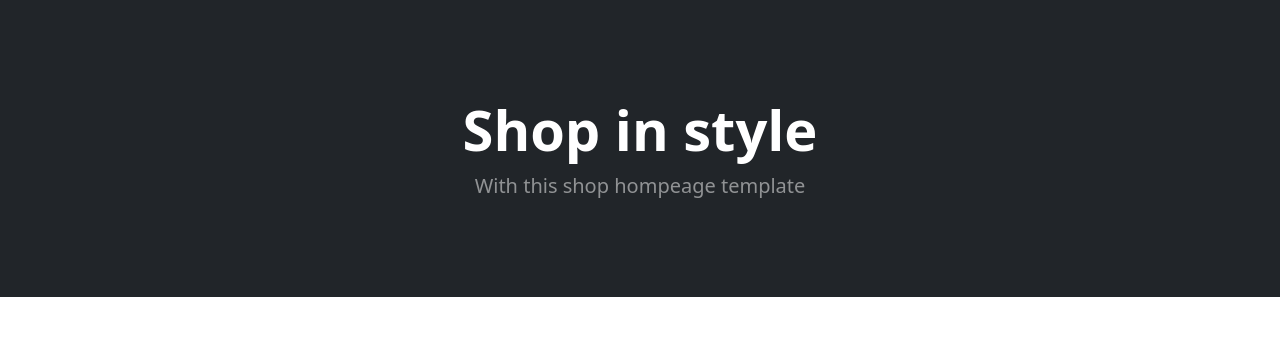
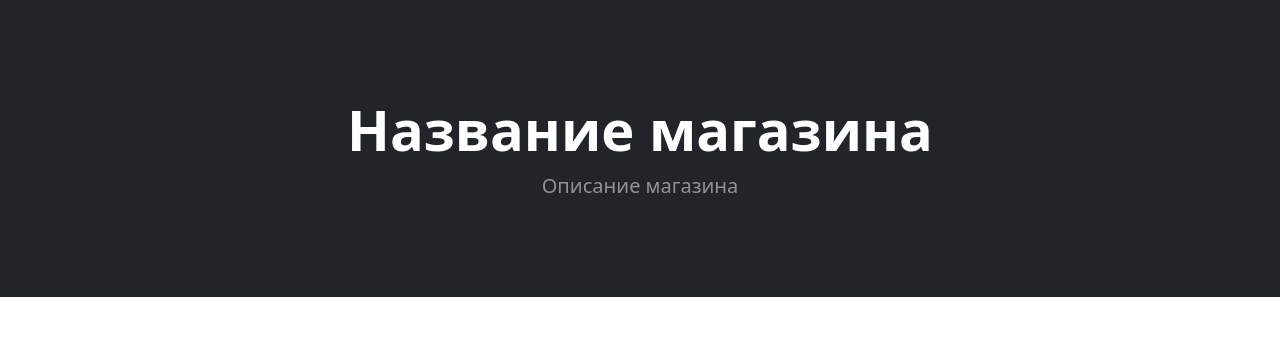
Before and after one commit to rr1nce/django-shop, a Django app: page / in a window 1280 px wide; the page is wider, and only the part inside the window is pictured. Shown: the part 56-397 px from the top of that part. Run offline with Django 3.2, Linux system fonts and the light colour scheme; data comes from the database, SQL or seed files in the repository.

Commit message:
fixed base.html

```diff
--- a/mainapp/templates/base.html
+++ b/mainapp/templates/base.html
@@ -51,8 +51,8 @@
         <header class="bg-dark py-5">
             <div class="container px-4 px-lg-5 my-5">
                 <div class="text-center text-white">
-                    <h1 class="display-4 fw-bolder">Shop in style</h1>
-                    <p class="lead fw-normal text-white-50 mb-0">With this shop hompeage template</p>
+                    <h1 class="display-4 fw-bolder">Название магазина</h1>
+                    <p class="lead fw-normal text-white-50 mb-0">Описание магазина</p>
                 </div>
             </div>
         </header>
```
